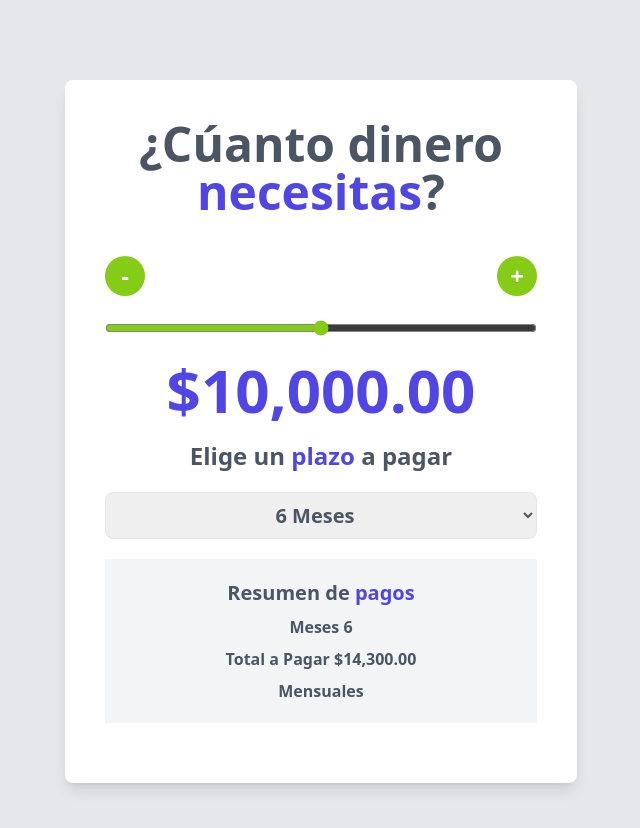
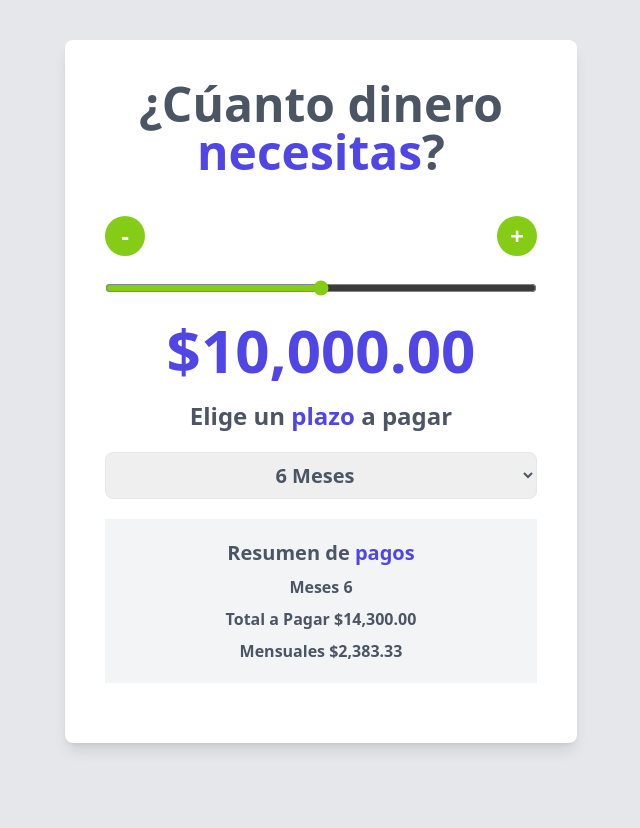
Before and after one commit to AtochePascual-Dev/Cotizador-prestamo-React, a React (Vite) app: page / in a window 1280 px wide. Shown: the top 828 px of the page, without its empty margins (319-959 px from the left). After the commit the page ends 800 px from the top, so only its background shows below. Built offline with nearby package versions, Linux system fonts and the light colour scheme.

Commit message:
[FEATURE] formatear cantidad

```diff
--- a/src/App.jsx
+++ b/src/App.jsx
@@ -1,14 +1,20 @@
-import { useState } from "react"
+import { useEffect, useState } from "react"
 import Buttom from "./components/Buttom"
 import Header from "./components/Header"
 import Meses from "./components/Meses"
 import Rango from "./components/Rango"
 import Resultado from "./components/Resultado"
-import { formatearCantidad } from "./helpers"
+import { formatearCantidad, calcularTotalaPagar } from "./helpers"
 
 function App() {
   const [cantidad, setCantidad] = useState(10000);
   const [meses, setMeses] = useState(6);
+  const [total, setTotal] = useState(0);
+
+  useEffect(() => {
+    const resultadoTotalPagar = (calcularTotalaPagar(cantidad, meses) / meses)
+    setTotal(resultadoTotalPagar);
+  }, [cantidad, meses]);
 
   const handleClickDecremento = () => {
     const valor = cantidad - 100;
@@ -23,7 +29,7 @@ function App() {
   };
 
   return (
-    <div className="max-w-lg my-20 mx-auto p-10 rounded-lg shadow-lg bg-white">
+    <div className="max-w-lg my-10 mx-auto p-10 rounded-lg shadow-lg bg-white">
       <Header />
 
       <div className="mb-5 flex justify-between">
@@ -56,6 +62,7 @@ function App() {
       <Resultado
         cantidad={cantidad}
         meses={meses}
+        total={total}
       />
     </div>
   )
--- a/src/components/Resultado.jsx
+++ b/src/components/Resultado.jsx
@@ -1,7 +1,7 @@
 import React from 'react'
 import { calcularTotalaPagar, formatearCantidad } from '../helpers'
 
-const Resultado = ({ cantidad, meses }) => {
+const Resultado = ({ cantidad, meses, total }) => {
   return (
     <div className="my-5 space-y-2 bg-gray-100 p-5">
       <h2 className="text-xl font-extrabold text-gray-600 text-center">
@@ -10,7 +10,7 @@ const Resultado = ({ cantidad, meses }) => {
 
       <p className="text-center font-bold text-gray-600"> Meses {meses}</p>
       <p className="text-center font-bold text-gray-600">Total a Pagar {formatearCantidad(calcularTotalaPagar(cantidad, meses))}</p>
-      <p className="text-center font-bold text-gray-600"> Mensuales </p>
+      <p className="text-center font-bold text-gray-600"> Mensuales {formatearCantidad(total)} </p>
     </div>
   )
 }
```
